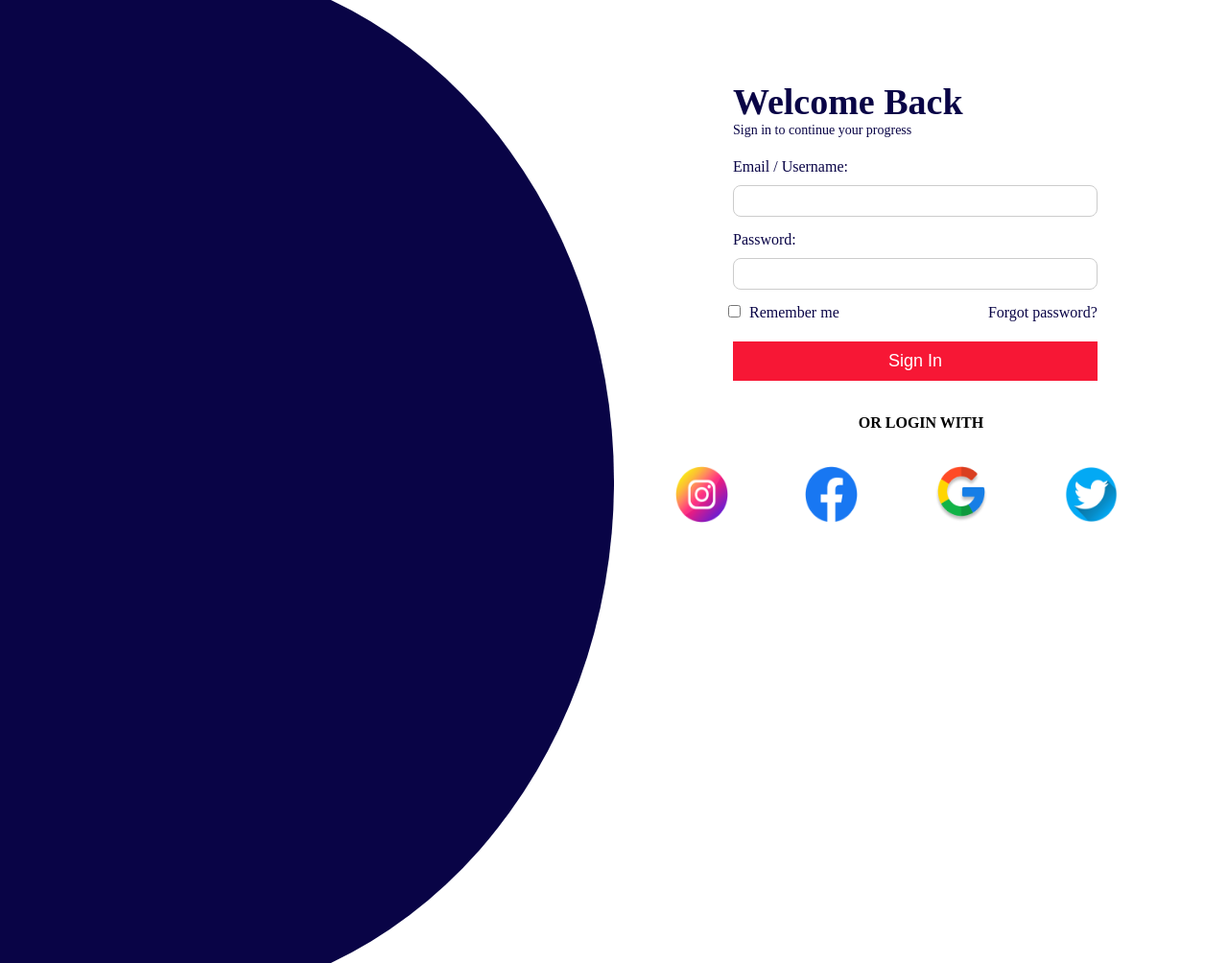
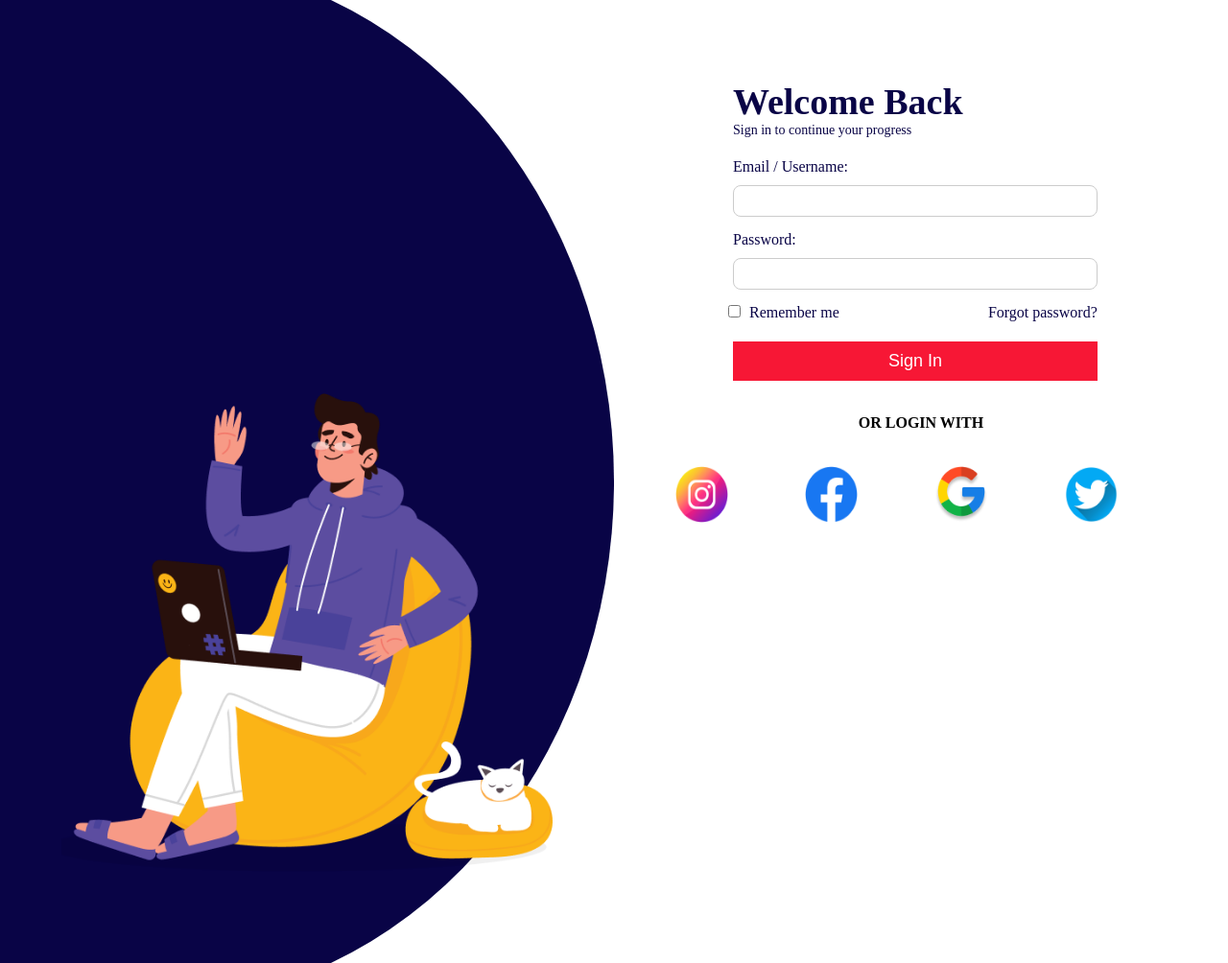
Before and after one commit to Isaiah-Samuel/Django_Login_and-Signup, a Django app: page / in a window 1280 px wide. Shown: the whole page at 96% size. Run offline with Django 3.2, Linux system fonts and the light colour scheme.

Commit message:
Front end Done but not dusted

```diff
--- a/LoginMenu/static/login.css
+++ b/LoginMenu/static/login.css
@@ -16,6 +16,19 @@
     width: 50vw;
     height: 100vh;
     overflow: hidden;
+  }
+
+  .image-container{
+    position: absolute;
+    top: 45vh;
+    right: 5vw;
+    width: 40vw;
+    height: auto;
+  }
+
+  .image-container img{
+    width: 100%;
+    height: 100%;
   }
 
   .circle {
--- a/LoginMenu/templates/logIn.html
+++ b/LoginMenu/templates/logIn.html
@@ -15,7 +15,11 @@
 <body>
     <div class="main">
         <div class="left-div">
-            <div class="circle"></div>
+            <div class="circle">
+                <div class="image-container">
+                    <img src="{% static 'images/manAndcat.png' %}" alt="">
+                </div>
+            </div>
 
         </div>
 
```
